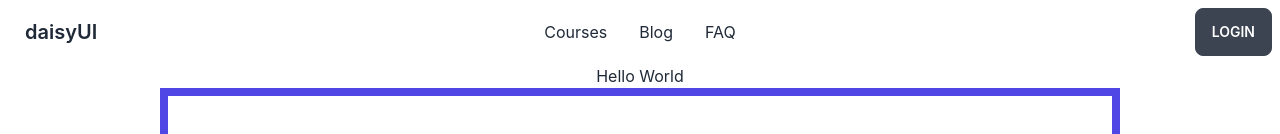
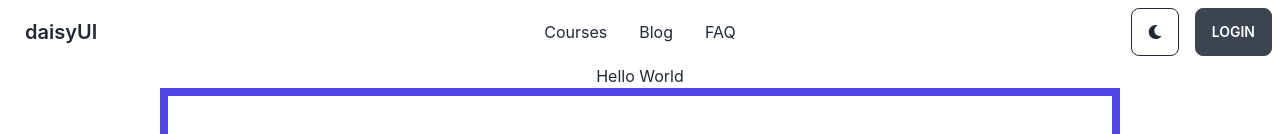
Before and after one commit to NoyonAhammadKhan/Learning, a React (Create React App) app in the folder client/: page / in a window 1280 px wide. Shown: the top 134 px of the page. Built offline with nearby package versions, Linux system fonts and the light colour scheme; no server answers.

Commit message:
dark-light toggle done

```diff
--- a/client/src/Pages/Shared/Header/Header.js
+++ b/client/src/Pages/Shared/Header/Header.js
@@ -1,7 +1,12 @@
-import React from 'react';
+import React, { useState } from 'react';
 import { Link } from 'react-router-dom';
+import { FaMoon, FaSun } from 'react-icons/fa'
 
 const Header = () => {
+  const [dark,setDark]=useState(false);
+  const handleDark = ()=>{
+    setDark(!dark)
+  }
     return (
      <div className="navbar bg-base-100">
   <div className="navbar-start">
@@ -28,9 +33,13 @@ const Header = () => {
         <li><Link to='/faq'>FAQ</Link></li>
     </ul>
   </div>
+
   <div className="navbar-end">
+    {dark ? <button className='btn btn-outline mr-4' onClick={handleDark}><FaSun/></button>:
+    <button className='btn btn-outline mr-4' onClick={handleDark} ><FaMoon></FaMoon></button>}
     <Link to='/login' className="btn">Login</Link>
   </div>
+
 </div>
     );
 };
```
